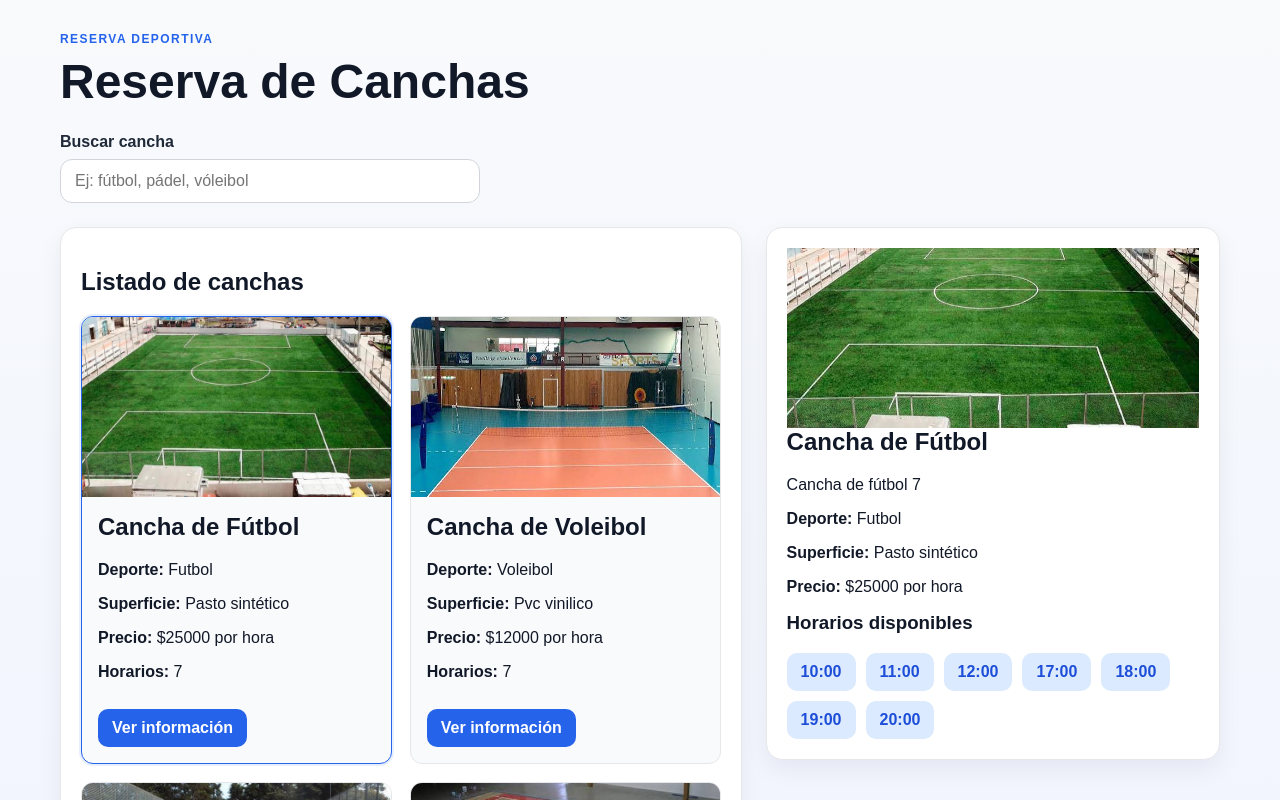
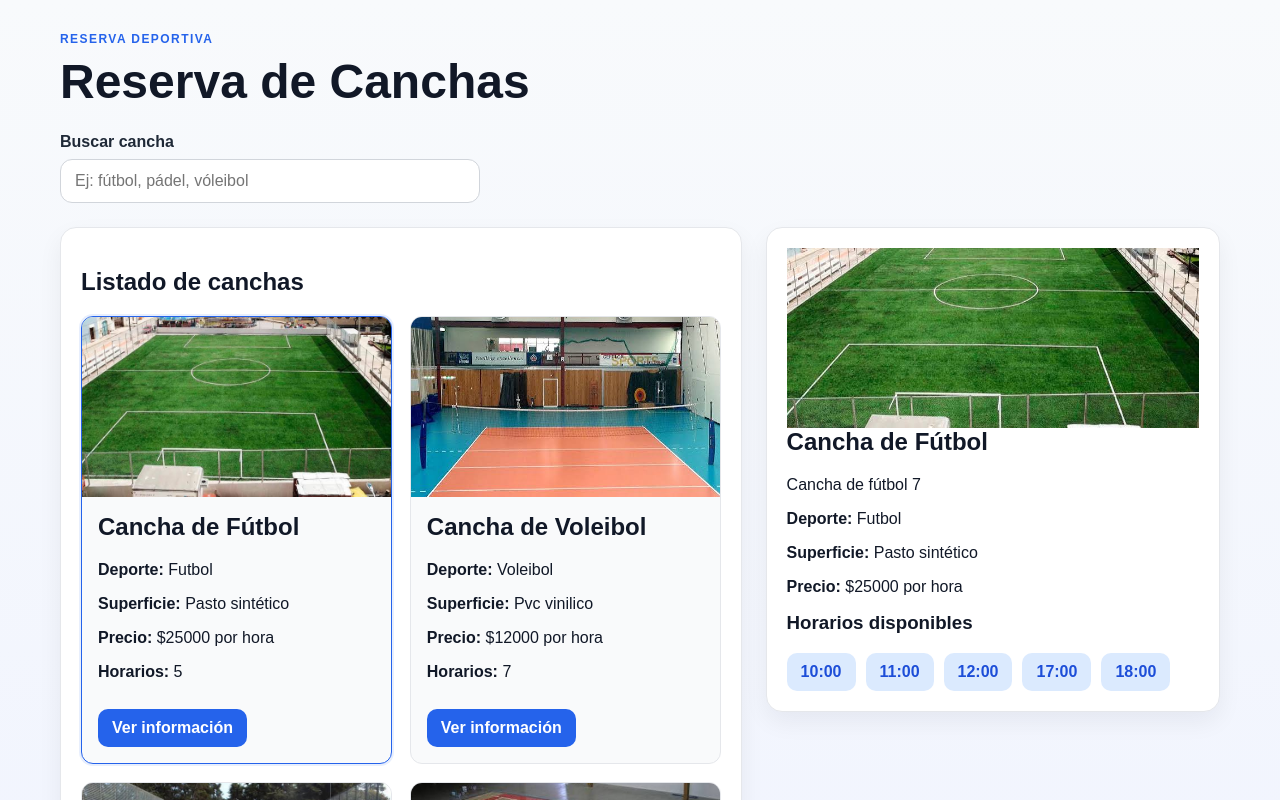
Before and after one commit to martinnc21/reserva-de-canchas, a React (Vite) app: page / in a window 1280 px wide. Shown: the top 800 px of the page. Built offline with nearby package versions, Linux system fonts and the light colour scheme.

Commit message:
feat: agregar función para calcular horarios libres

```diff
--- a/src/App.tsx
+++ b/src/App.tsx
@@ -5,6 +5,7 @@ import type { Cancha } from "./types"
 import CanchaList from "./components/CanchaList"
 import CanchaDetail from "./components/CanchaDetail"
 import SearchBar from "./components/SearchBar"
+import { horariosLibres } from "./dateUtils"
 
 const normalizar = (texto: string) =>
   texto
--- a/src/data.ts
+++ b/src/data.ts
@@ -9,7 +9,7 @@ export const canchas: Cancha[] = [
         precioHora: 25000,
         imagen: "/canchafutbol1.jpg",
         descripcion: "Cancha de fútbol 7",
-        horariosDisponibles: ["10:00", "11:00", "12:00", "17:00", "18:00", "19:00", "20:00"],
+        horariosDisponibles: ["10:00", "11:00", "12:00", "17:00", "18:00"],
     },
     {
         id: 2,
@@ -29,7 +29,7 @@ export const canchas: Cancha[] = [
         precioHora: 15000,
         imagen: "/canchapadel3.jpg",
         descripcion: "Cancha de Pádel",
-        horariosDisponibles: ["10:00", "11:00", "12:00", "17:00", "18:00", "19:00", "20:00"],
+        horariosDisponibles: ["10:00", "11:00", "12:00", "17:00", "18:00", "19:00"],
     },
     {
         id: 4,
@@ -39,6 +39,6 @@ export const canchas: Cancha[] = [
         precioHora: 16000,
         imagen: "/canchabasquetbol4.jpg",
         descripcion: "Cancha de Basquetbol",
-        horariosDisponibles: ["10:00", "11:00", "12:00", "17:00", "18:00", "19:00", "20:00"],
+        horariosDisponibles: ["10:00", "11:00", "12:00", "17:00", "18:00", "19:00"],
     }
 ]
```
Also changed, not shown: src/dateUtils.ts (+14 -0 lines).
